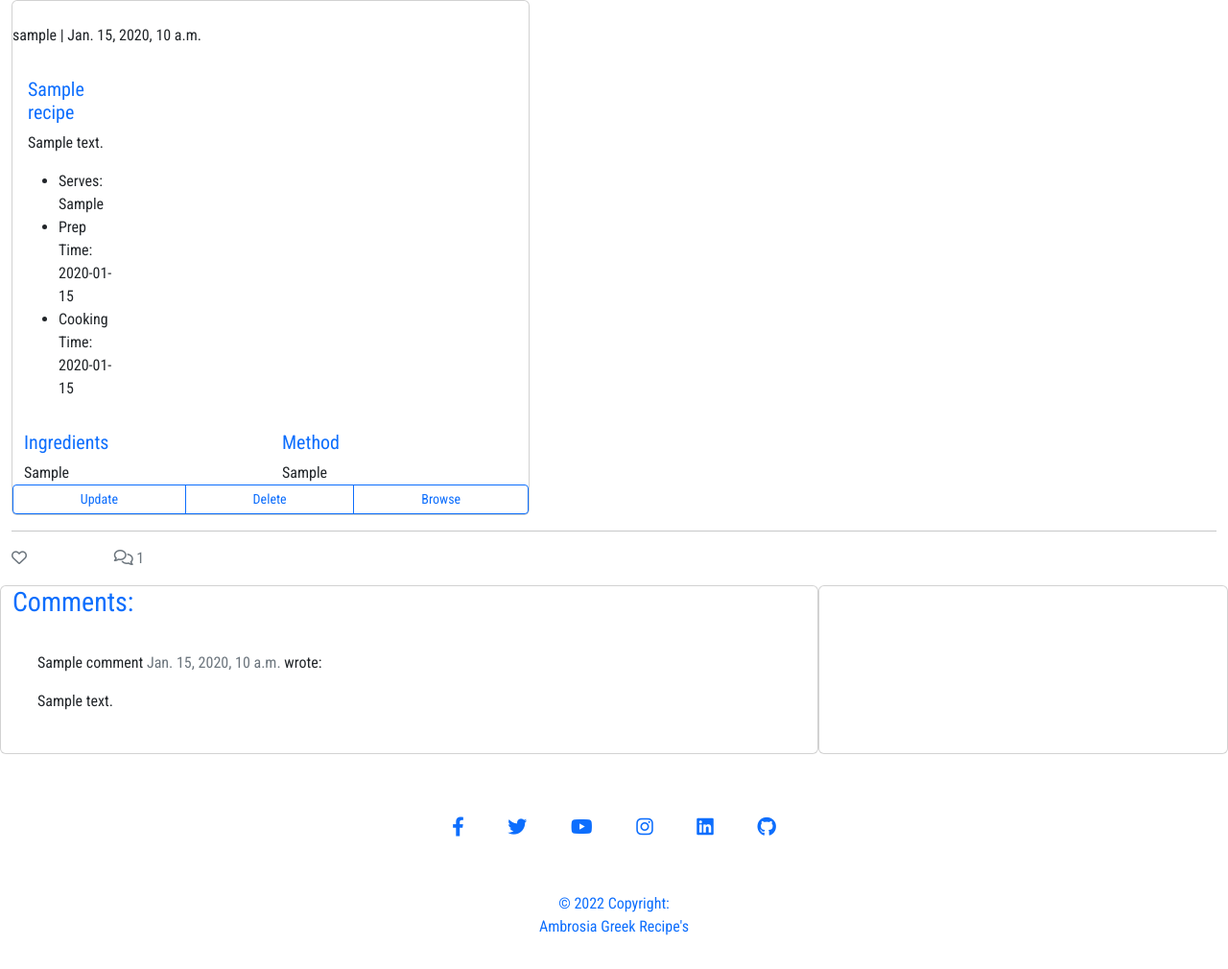
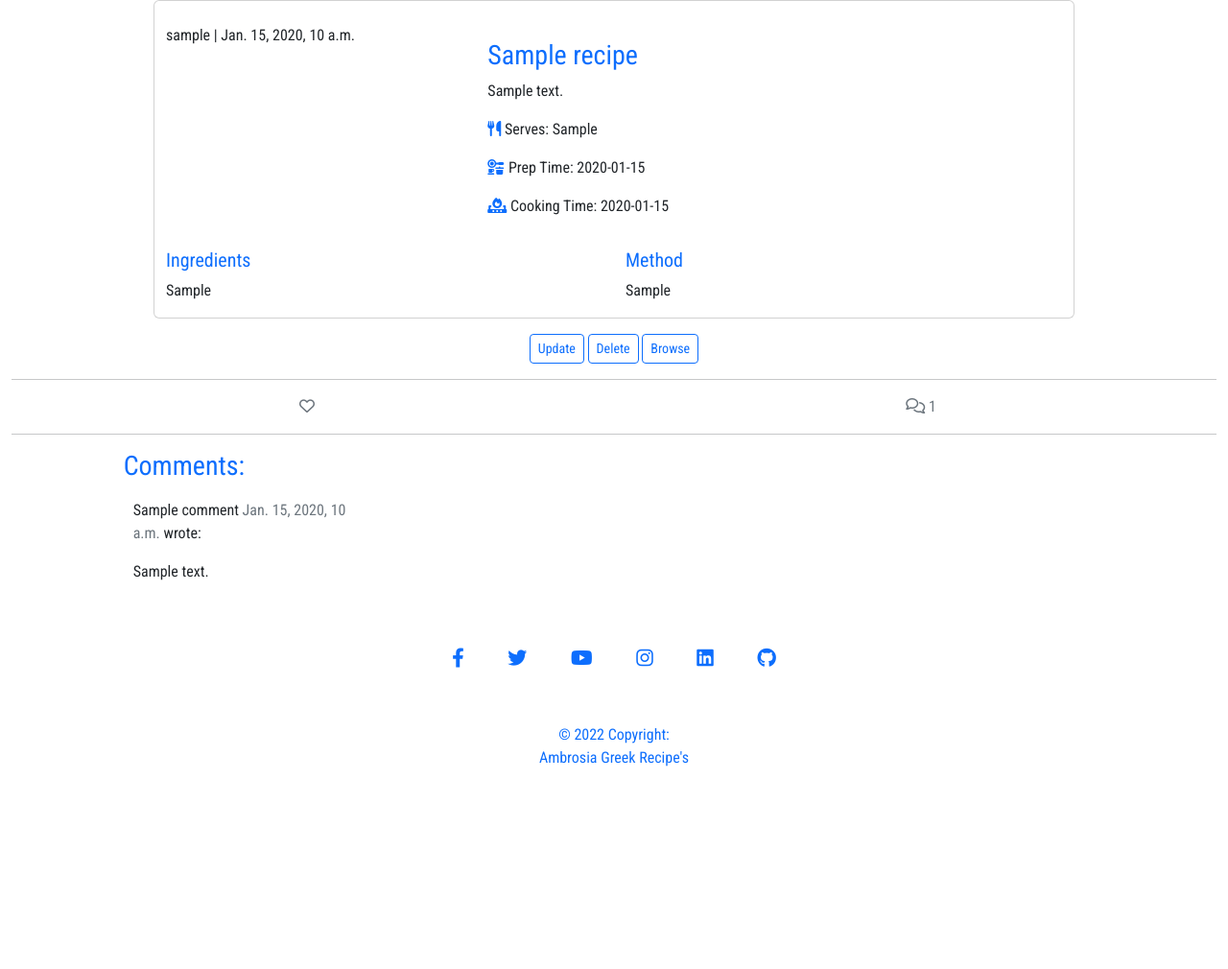
Before and after one commit to TaraHelberg/Ambrosia-Greek-Recipe-s, a Django app: a page that uses templates/recipe_details.html in a window 1280 px wide. Shown: the part 96-1106 px from the top of the page at 96% size. After the commit the page ends 895 px from the top, so only its background shows below. Run offline with Django 3.2, Linux system fonts and the light colour scheme; tables that the repository leaves empty hold one stand-in row (values such as "Sample post"); some libraries are stand-ins or nearby versions.

Commit message:
Add bootsrap style to repie_details.html

```diff
--- a/templates/recipe_details.html
+++ b/templates/recipe_details.html
@@ -1,42 +1,42 @@
-{% extends "base.html" %} {% block content %}
+{% extends "base.html" %}
+{% load crispy_forms_tags %}
 
-{% load crispy_forms_tags %}
+{% block content %}
 <div class="container-fluid">
-    <div class="card" style="max-width: 540px;">
-        <div class="row">
-          <div class="col-lg-6">
+    <div class="row justify-content-center">
+        <div class="card mb-3" style="max-width: 60em;">
+            <div class="row no-gutters">
+                <div class="col-md-4">
                     {% if "placeholder" in recipe.featured_image.url %}
-            <img src="https://res.cloudinary.com/drf6jhefj/image/upload/v1666771761/olive-oil-1867229_640_mgokn5.jpg" alt="Glass Olive Oil Bottle with Olives" alt="Glass Olive Oil Bottle with Olives"  class="img-fluid rounded-start" alt="...">
+                    <img src="https://res.cloudinary.com/drf6jhefj/image/upload/v1666771761/olive-oil-1867229_640_mgokn5.jpg" alt="Glass Olive Oil Bottle with Olives" class="img-fluid rounded-start">
                     {% else %}
-            <img src=" {{ recipe.featured_image.url }}" width="100%">
+                    <img src=" {{ recipe.featured_image.url }}" class="img-fluid rounded-start">
                     {% endif %}
                     <p>{{ recipe.author }} | {{ recipe.created_on }}</p>
-          <div class="col-lg-6">
+                </div>
+                <div class="col-md-8">
                     <div class="card-body">
-              <h5 class="card-title text-primary">{{ recipe.title }}</h5>
+                        <br>
+                        <h3 class="card-title text-primary">{{ recipe.title }}</h3>
                         <p class="card-text">{{ recipe.description}}</p>
-              <ul>
-                <li>Serves: {{ recipe.serves }}</li>
-                <li>Prep Time: {{ recipe.prep_time }}</li>
-                <li>Cooking Time: {{ recipe.cooking_time}}</li>
-              </ul>
+                        <p><i class="fa-solid fa-utensils text-primary"></i> Serves: {{ recipe.serves }}</p>
+                        <p><i class="fa-solid fa-kitchen-set text-primary"></i> Prep Time: {{ recipe.prep_time }}</p>
+                        <p><i class="fa-solid fa-fire-burner text-primary"></i> Cooking Time: {{ recipe.cooking_time}}</p>
                     </div>
                 </div>
             </div>
+            <div class="row">
+                <div class="col-md-6">
+                    <h5 class="card-title text-primary">Ingredients</h5>
+                    <p>{{ recipe.ingredients | safe }}</p>
                 </div>
-    <div class="container-fluid">
-        <div class="row">
-            <div class="col-lg-6">
-                <h5 class="card-title text-primary">Ingredients</h5>
-                {{ recipe.ingredients }}
-            </div>
-            <div class="col-lg-6">
+                <div class="col-md-6">
                     <h5 class="card-title text-primary">Method</h5>
-                {{ recipe.method }}
+                    <p>{{ recipe.method | safe}}</p>
                 </div>
             </div>
         </div>
-    <div class="btn-group">
+        <div class="text-center">
             <a href="{% url 'update' recipe.pk %}" class="btn btn-sm btn-outline-primary" role="button" aria-pressed="true">Update</a>
             <a href="{% url 'delete' recipe.pk %}" class="btn btn-sm btn-outline-primary" role="button" aria-pressed="true">Delete</a>
             <a href="{% url 'browse' %}" class="btn btn-sm btn-outline-primary" role="button" aria-pressed="true">Browse</a>
@@ -45,8 +45,8 @@
     <div class="row">
         <div class="col">
             <hr>
-        <div class="row">
-            <div class="col-1">
+            <div class="row text-center">
+                <div class="col-md-6">
                     <strong>
                         {% if user.is_authenticated %}
                         <form class="d-inline" action="{% url 'recipe_like' recipe.slug %}" method="POST">
@@ -61,10 +61,12 @@
                         <span class="text-secondary"><i class="far fa-heart"></i></span>
                         {% endif %}
                         <!-- The number of likes goes before the closing strong tag -->
+                        {% with recipe_like.count as recipe.number_of_likes  %}
                         <span class="text-secondary">{{ recipe.number_of_likes }}</span>
+                        {% endwith %}
                     </strong>
                 </div>
-            <div class="col-1">
+                <div class="col-md-6">
                     {% with comments.count as total_comments %}
                     <strong class="text-secondary"><i class="far fa-comments"></i>
                         <!-- Our total_comments variable goes before the closing strong tag -->
@@ -73,13 +75,17 @@
                     {% endwith %}
                 </div>
             </div>
-        <div class="row">
-            <div class="col-md-8 card mb-4 mt-3 ">
+        </div>
+    </div>
+    <hr>
+    <div class="container-fluid">
+        <div class="row justify-content-center">
+            <div class="col-md-5">
                 <h3 class="text-primary">Comments:</h3>
                 <div class="card-body">
                     <!-- We want a for loop inside the empty control tags to iterate through each comment in comments -->
                     {% for comment in comments %}
-                    <div class="comments" style="padding: 10px;">
+                    <div class="col-md-6" style="padding: 10px;">
                         <p class="font-weight-bold">
                             <!-- The commenter's name goes here. Check the model if you're not sure what that is -->
                             {{ comment.name }}
@@ -95,9 +101,8 @@
                     {% endfor %}
                 </div>
             </div>
-            <div class="col-md-4 card mb-4  mt-3 ">
+            <div class="col-md-5">
                 <div class="card-body">
-                    <!-- For later -->
                     {% if commented %}
                     <div class="alert alert-success" role="alert">
                         Your comment is awaiting approval
@@ -109,6 +114,7 @@
                     <form method="post" style="margin-top: 1.3em;">
                         {{ comment_form | crispy }}
                         {% csrf_token %}
+                        <br>
                         <button class="btn btn-primary">Submit</button>
                     </form>
                     {% endif %}
```
Lines whose indentation alone changed are shown as unchanged.
